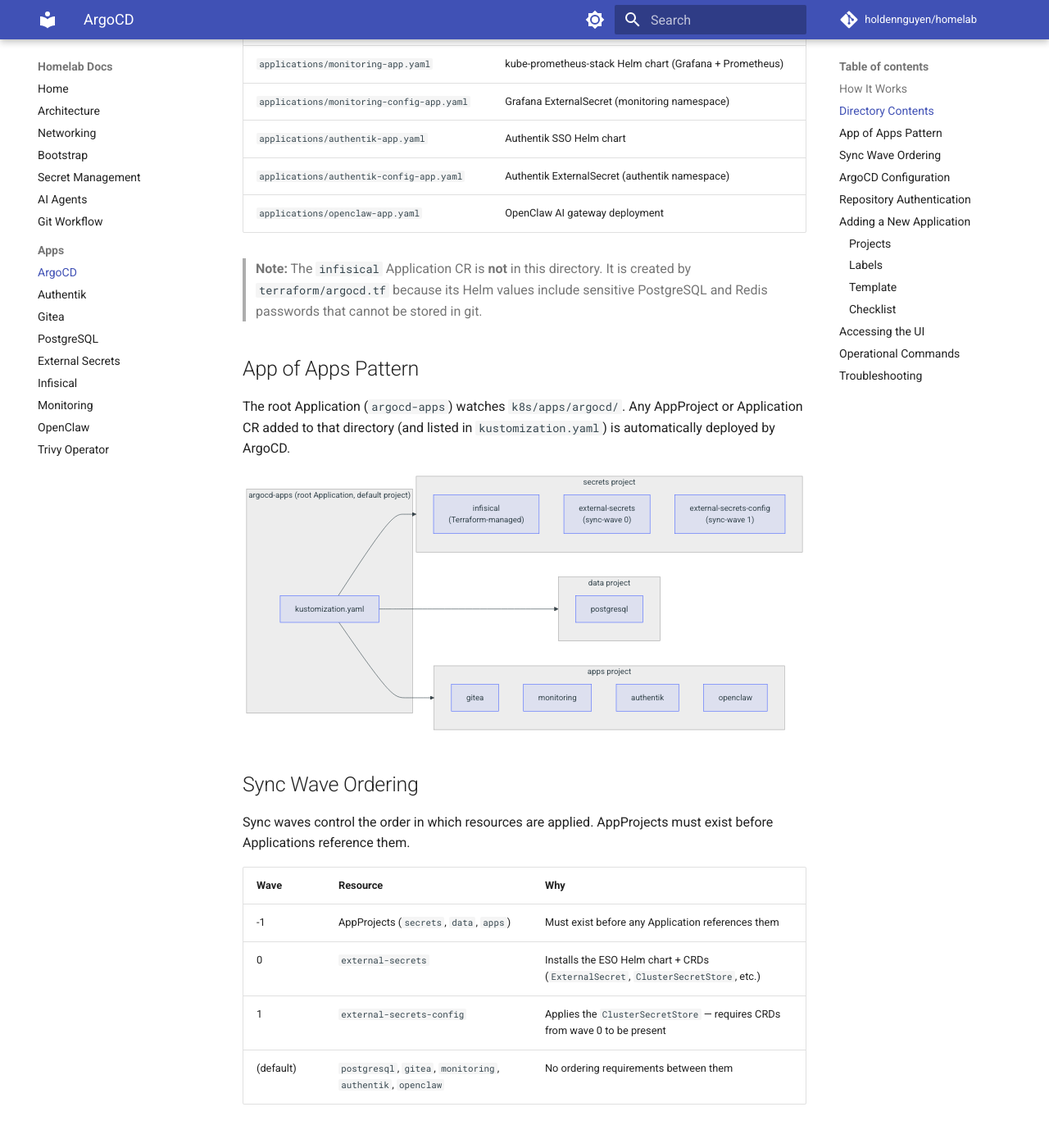
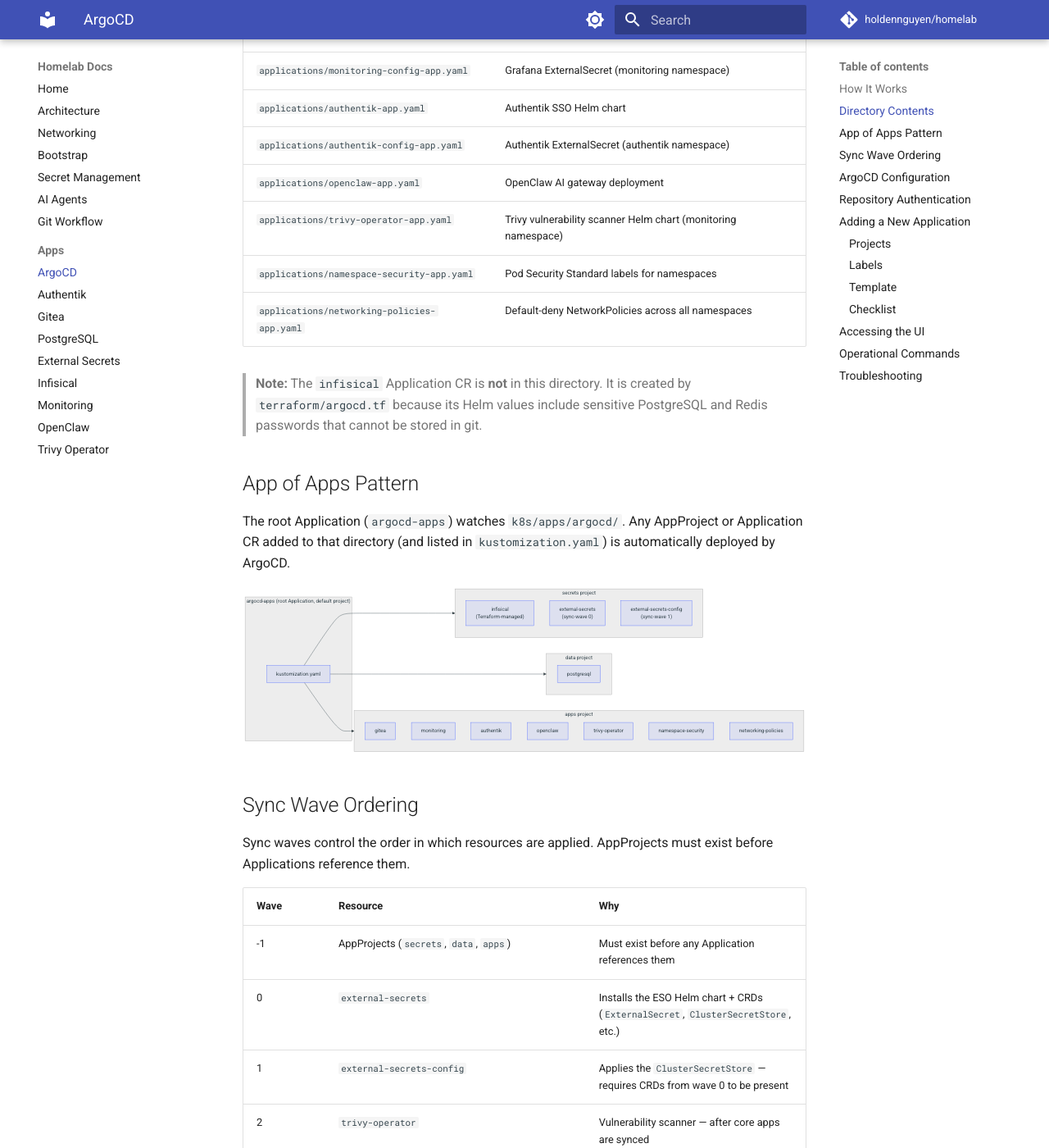
Before and after one commit to haingth77/homelab, an MkDocs documentation site: the page built from docs/argocd.md, in a window 1280 px wide and 1400 px high, scrolled down 1051 px. Shown: the whole window at 82% size. Built offline with MkDocs 1.6.1 and Material for MkDocs 9.7.7, drawn with Linux system fonts in a browser that asks for light colours; comment, search, counter and statistics services are not loaded; some of the changed text lies outside the part shown.

Commit message:
fix: reduce doc-freshness false positives and update stale docs
Manifest fixes:
- Remove README.md (too broad — matches nearly everything, always stale)
- Narrow docs/networking.md source from k8s/apps/ to k8s/apps/networking-policies/
- Remove .doc-manifest.yml from ai-agents and git-workflow sources
- Remove scripts/doc-freshness.py from git-workflow sources

Stale doc updates:
- argocd README: add trivy-operator, namespace-security, networking-policies
- architecture.md: add new services to app table, service map, repo layout

Co-authored-by: Cursor <cursoragent@cursor.com>

```diff
--- a/k8s/apps/argocd/README.md
+++ b/k8s/apps/argocd/README.md
@@ -32,6 +32,10 @@ flowchart TD
         ArgoDir -- "creates" --> GiteaApp["Application: gitea"]
         ArgoDir -- "creates" --> MonApp["Application: monitoring"]
         ArgoDir -- "creates" --> AuthApp["Application: authentik"]
+        ArgoDir -- "creates" --> OCApp["Application: openclaw"]
+        ArgoDir -- "creates" --> TrivyApp["Application: trivy-operator"]
+        ArgoDir -- "creates" --> NSApp["Application: namespace-security"]
+        ArgoDir -- "creates" --> NPApp["Application: networking-policies"]
     end
 
     AppController -- "poll every ~3min" --> git
@@ -54,6 +58,9 @@ flowchart TD
 | `applications/authentik-app.yaml` | Authentik SSO Helm chart |
 | `applications/authentik-config-app.yaml` | Authentik ExternalSecret (authentik namespace) |
 | `applications/openclaw-app.yaml` | OpenClaw AI gateway deployment |
+| `applications/trivy-operator-app.yaml` | Trivy vulnerability scanner Helm chart (monitoring namespace) |
+| `applications/namespace-security-app.yaml` | Pod Security Standard labels for namespaces |
+| `applications/networking-policies-app.yaml` | Default-deny NetworkPolicies across all namespaces |
 
 > **Note:** The `infisical` Application CR is **not** in this directory. It is created by `terraform/argocd.tf` because its Helm values include sensitive PostgreSQL and Redis passwords that cannot be stored in git.
 
@@ -82,6 +89,9 @@ flowchart LR
         A5["monitoring"]
         A6["authentik"]
         A7["openclaw"]
+        A8["trivy-operator"]
+        A9["namespace-security"]
+        A10["networking-policies"]
     end
 
     Kustomize --> secretsProj
@@ -98,7 +108,8 @@ Sync waves control the order in which resources are applied. AppProjects must ex
 | -1 | AppProjects (`secrets`, `data`, `apps`) | Must exist before any Application references them |
 | 0 | `external-secrets` | Installs the ESO Helm chart + CRDs (`ExternalSecret`, `ClusterSecretStore`, etc.) |
 | 1 | `external-secrets-config` | Applies the `ClusterSecretStore` — requires CRDs from wave 0 to be present |
-| (default) | `postgresql`, `gitea`, `monitoring`, `authentik`, `openclaw` | No ordering requirements between them |
+| 2 | `trivy-operator` | Vulnerability scanner — after core apps are synced |
+| (default) | `postgresql`, `gitea`, `monitoring`, `authentik`, `openclaw`, `namespace-security`, `networking-policies` | No ordering requirements between them |
 
 ## ArgoCD Configuration
 
```
Also changed, not shown: .doc-manifest.yml (+2 -17 lines), docs/architecture.md (+9 -2 lines).
